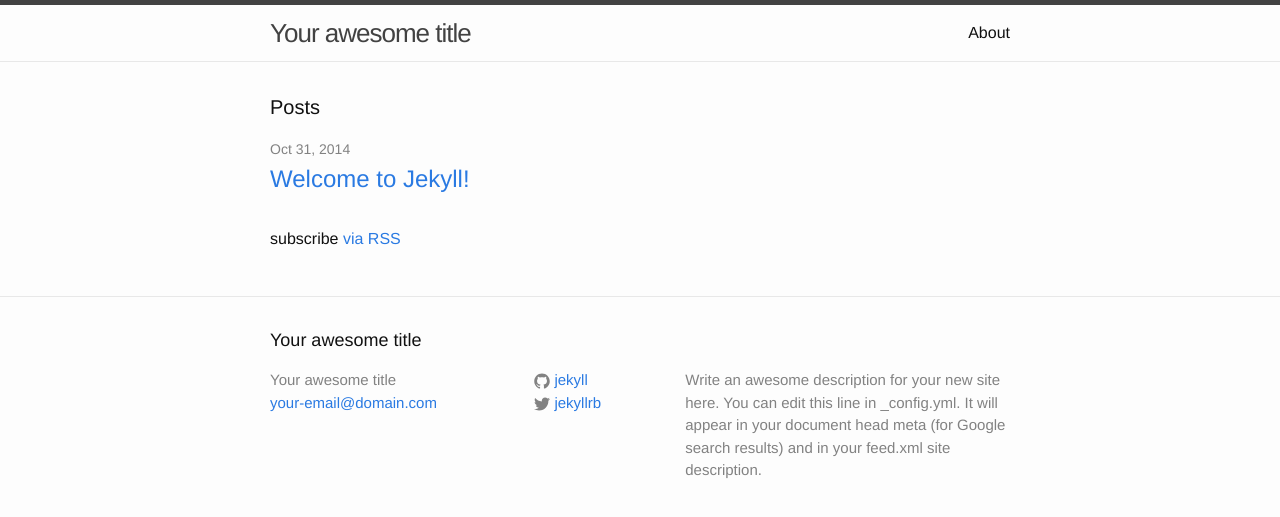
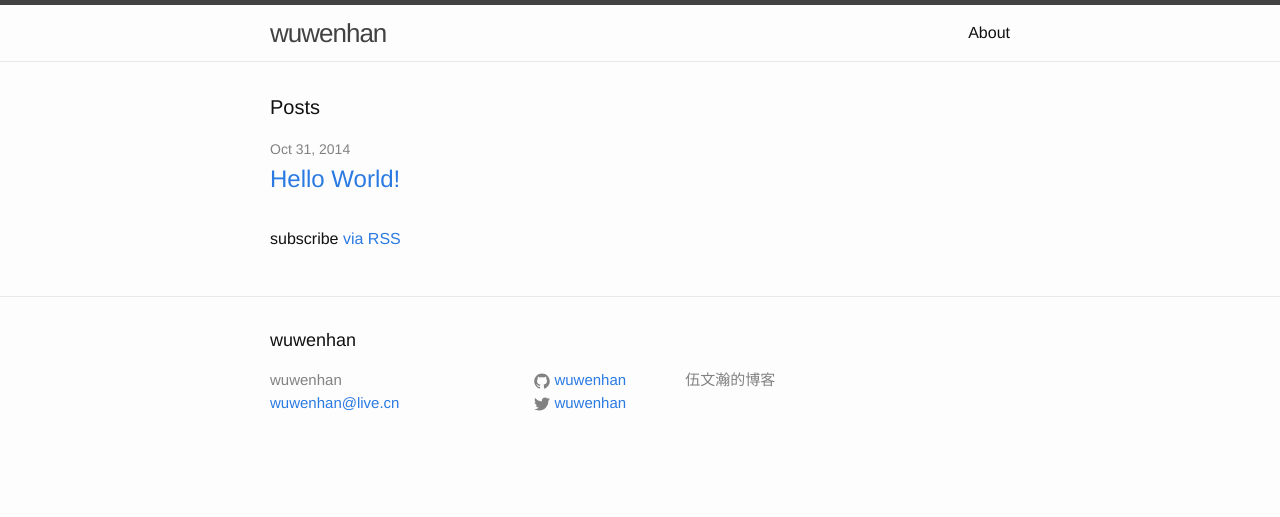
Before and after one commit to wuwenhan/wuwenhan.github.io, a Jekyll site: the page built from index.html, in a window 1280 px wide. Shown: the top 517 px of the page. Built offline with Jekyll 4.4.1, drawn with Linux system fonts in a browser that asks for light colours.

Commit message:
修改网站名称

```diff
--- a/_config.yml
+++ b/_config.yml
@@ -1,14 +1,14 @@
 # Site settings
-title: Your awesome title
-email: your-email@domain.com
+title: wuwenhan
+email: wuwenhan@live.cn
 description: > # this means to ignore newlines until "baseurl:"
-  Write an awesome description for your new site here. You can edit this
-  line in _config.yml. It will appear in your document head meta (for
-  Google search results) and in your feed.xml site description.
+  伍文瀚的博客
 baseurl: "" # the subpath of your site, e.g. /blog/
-url: "http://yourdomain.com" # the base hostname & protocol for your site
-twitter_username: jekyllrb
-github_username:  jekyll
+url: "http://wuwenhan.com" # the base hostname & protocol for your site
+twitter_username: wuwenhan
+github_username:  wuwenhan
 
+timezone:    PRC
+encoding:    UTF-8
 # Build settings
 markdown: kramdown
```
Also changed, not shown: _posts/2014-10-31-hello-world.markdown (added, +7 -0 lines), _posts/2014-10-31-welcome-to-jekyll.markdown (deleted, +0 -25 lines).
